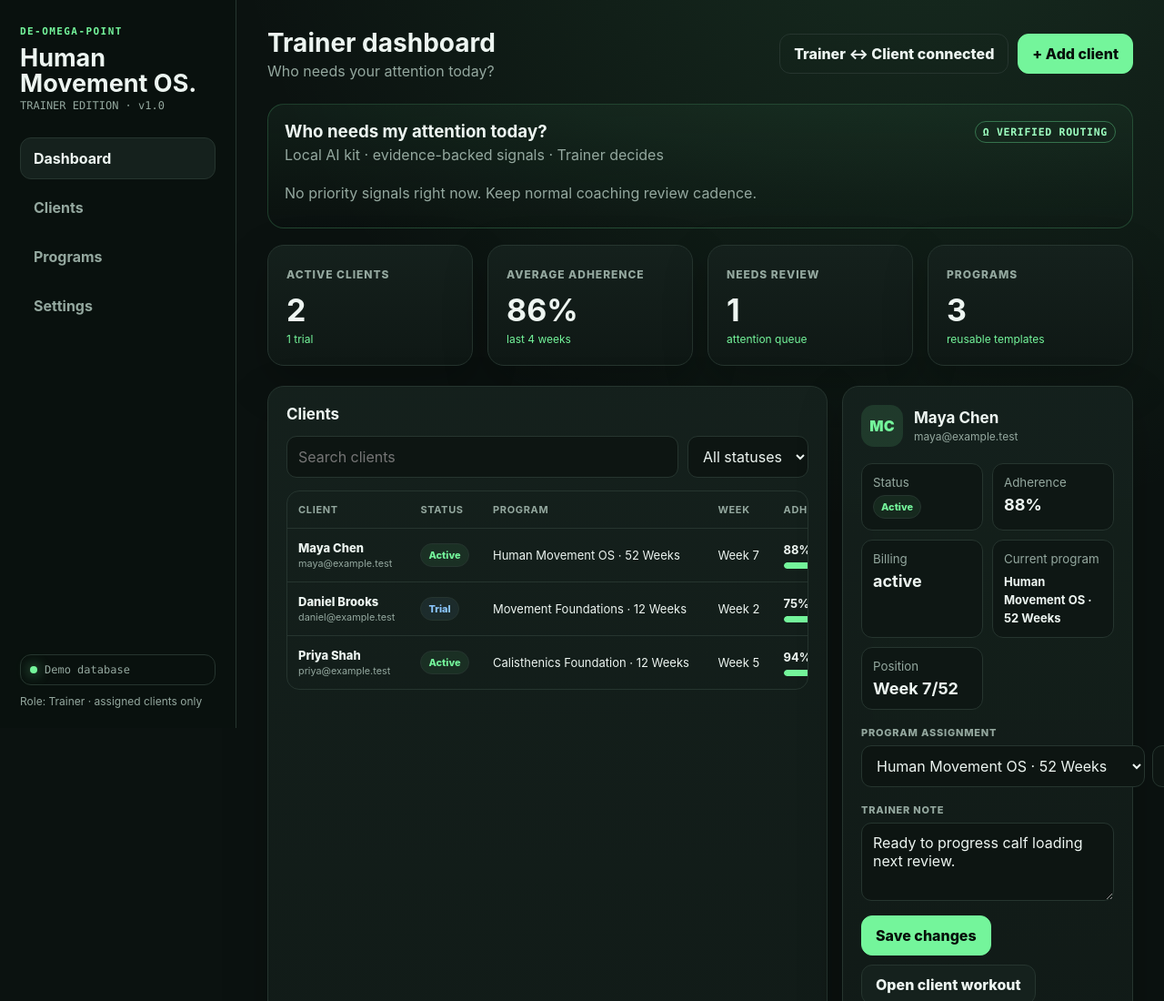
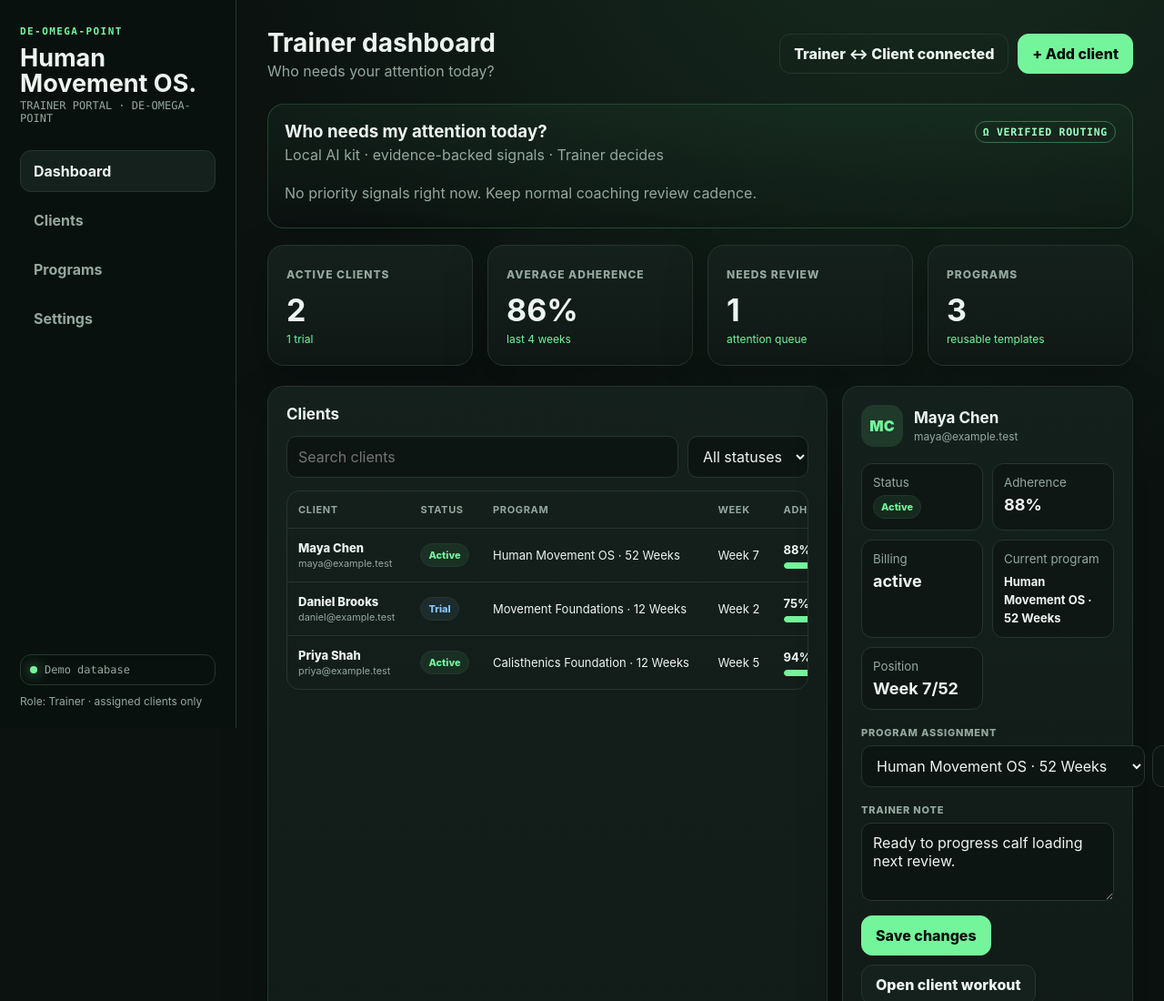
Before and after one commit to De-Omega-Point/HumanMovementOS, a website with bundled scripts: page trainer.html in a window 1280 px wide. Shown: the top 1100 px of the page at 91% size. Built offline with nearby package versions, Linux system fonts and the light colour scheme.

Commit message:
style: extend De-Omega-Point branding across product surfaces

```diff
--- a/trainer.html
+++ b/trainer.html
@@ -1,6 +1,6 @@
-<!doctype html><html lang="en-AU"><head><meta charset="utf-8"><meta name="viewport" content="width=device-width,initial-scale=1,viewport-fit=cover"><meta name="theme-color" content="#0b1210"><meta name="description" content="Human Movement OS Trainer Edition"><title>Trainer Edition · Human Movement OS</title><link rel="stylesheet" href="trainer.css"></head><body>
+<!doctype html><html lang="en-AU"><head><meta charset="utf-8"><meta name="viewport" content="width=device-width,initial-scale=1,viewport-fit=cover"><meta name="theme-color" content="#0b1210"><meta name="description" content="Human Movement OS Trainer Edition"><title>Trainer Edition · Human Movement OS · De-Omega-Point</title><link rel="stylesheet" href="trainer.css"><meta name="application-name" content="Human Movement OS"><meta name="author" content="De-Omega-Point"><meta property="og:site_name" content="De-Omega-Point"><meta property="og:type" content="website"></head><body>
 <div class="mobiletop"><div><small>DE-OMEGA-POINT</small><br><b>Trainer Edition</b></div><button class="btn" id="mobile-add">+ Client</button></div>
-<div class="shell"><aside class="side"><div class="brand"><small>DE-OMEGA-POINT</small><h1>Human Movement OS.</h1><p>TRAINER EDITION · v1.0</p></div><nav class="nav"><button class="active" data-view="dashboard">Dashboard</button><button data-view="clients">Clients</button><button data-view="programs">Programs</button><button data-view="settings">Settings</button></nav><div class="sidefoot"><div class="mode"><span class="dot"></span><span id="mode-label">Demo database</span></div><div>Role: Trainer · assigned clients only</div></div></aside>
+<div class="shell"><aside class="side"><div class="brand"><small>DE-OMEGA-POINT</small><h1>Human Movement OS.</h1><p>TRAINER PORTAL · DE-OMEGA-POINT</p></div><nav class="nav"><button class="active" data-view="dashboard">Dashboard</button><button data-view="clients">Clients</button><button data-view="programs">Programs</button><button data-view="settings">Settings</button></nav><div class="sidefoot"><div class="mode"><span class="dot"></span><span id="mode-label">Demo database</span></div><div>Role: Trainer · assigned clients only</div></div></aside>
 <main><div class="top"><div><h2 id="page-title">Trainer dashboard</h2><p id="page-sub">Who needs your attention today?</p></div><div class="actions"><span class="btn ghost" aria-label="Connected status">Trainer ↔ Client connected</span><button class="btn primary" id="add-client">+ Add client</button></div></div><div id="view"></div></main></div>
 <dialog class="modal" id="client-modal"><form method="dialog" class="modalinner" id="client-form"><h3>Add client</h3><p class="notice">v0.2 captures only the minimum coaching data. Health screening is deliberately outside this form.</p><div class="formgrid"><label>Client name<input class="field" name="name" maxlength="80" required></label><label>Email<input class="field" name="email" type="email" maxlength="160" required></label><label>Status<select class="field" name="status"><option value="trial">Trial</option><option value="active">Active</option><option value="paused">Paused</option></select></label><label>Start date<input class="field" name="startDate" type="date" required></label><label class="wide">Primary goal<input class="field" name="goal" maxlength="160" placeholder="e.g. strength + mobility"></label><label class="wide">Assign program<select class="field" name="program" id="program-select"></select></label></div><div class="modalactions"><button class="btn" value="cancel">Cancel</button><button class="btn primary" value="default" id="save-client">Create client</button></div></form></dialog>
 <div class="toast hidden" id="toast"></div>
```
